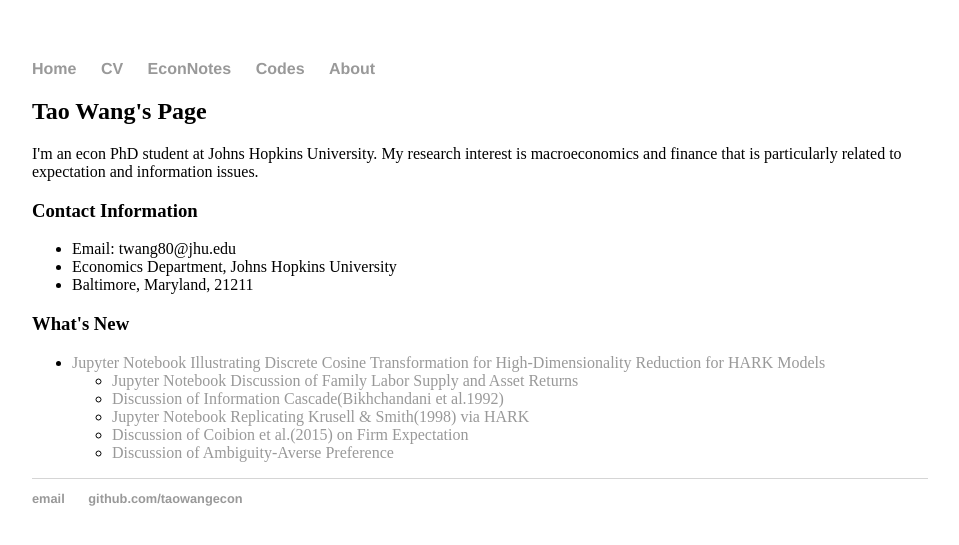
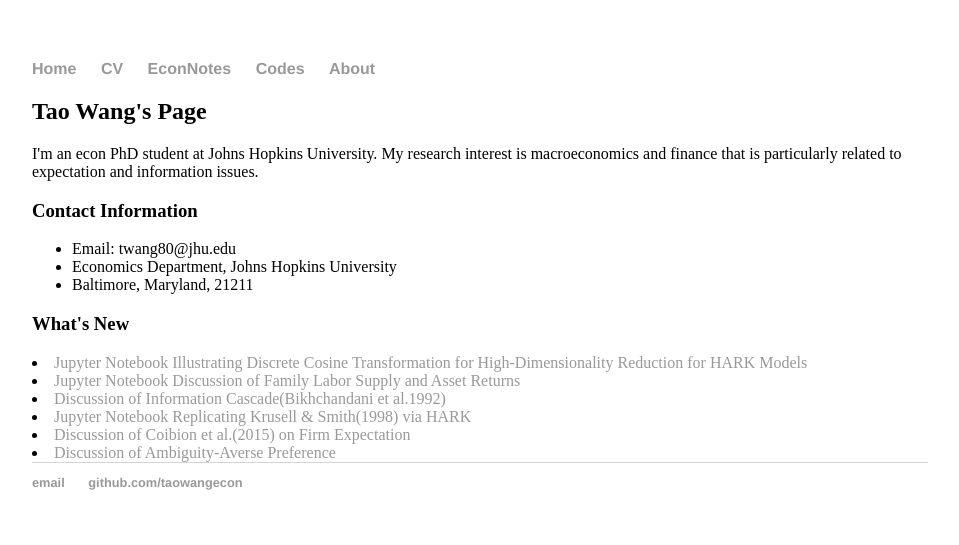
Before and after one commit to iworld1991/TaoWangEcon.github.io, a Jekyll site: the page built from index.html, in a window 1280 px wide. Shown: the top 545 px of the page, without its empty margins (160-1119 px from the left). Built offline with Jekyll 4.4.1, drawn with Linux system fonts in a browser that asks for light colours.

```diff
--- a/index.html
+++ b/index.html
@@ -15,8 +15,8 @@ title: Tao Wang's Page
 	 </ul>
 
 	<h3> What's New </h3>
-	<ul><li><a href="https://github.com/econ-ark/HARK/blob/master/HARK/BayerLuetticke/notebooks/DCT.ipynb"> Jupyter Notebook Illustrating Discrete Cosine Transformation for High-Dimensionality Reduction for HARK Models</a></li>
-	<ul><li><a href="https://github.com/econ-ark/ballpark/blob/master/empirical/Results-That-Beg-For-A-Model/dpFamilyLaborAssets/WangTao_dpFamilyLaborAssets.ipynb"> Jupyter Notebook Discussion of Family Labor Supply and Asset Returns</a></li>
+	<li><a href="https://github.com/econ-ark/HARK/blob/master/HARK/BayerLuetticke/notebooks/DCT.ipynb"> Jupyter Notebook Illustrating Discrete Cosine Transformation for High-Dimensionality Reduction for HARK Models</a></li>
+	<li><a href="https://github.com/econ-ark/ballpark/blob/master/empirical/Results-That-Beg-For-A-Model/dpFamilyLaborAssets/WangTao_dpFamilyLaborAssets.ipynb"> Jupyter Notebook Discussion of Family Labor Supply and Asset Returns</a></li>
 	<li><a href="/presentation/InformationCascadeFads.pdf">Discussion of Information Cascade(Bikhchandani et al.1992)</a></li>
 	<li><a href="https://github.com/econ-ark/DemARK/blob/Course-Choice/notebooks/KrusellSmith.ipynb"> Jupyter Notebook Replicating Krusell & Smith(1998) via HARK</a></li>
 	<li><a href="/presentation/Expectation.pdf">Discussion of Coibion et al.(2015) on Firm Expectation</a></li>
```
